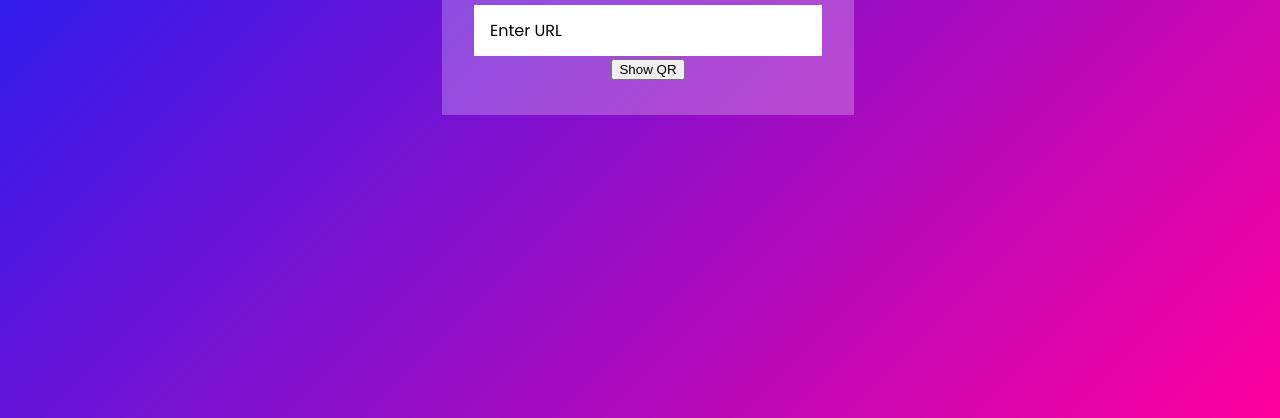
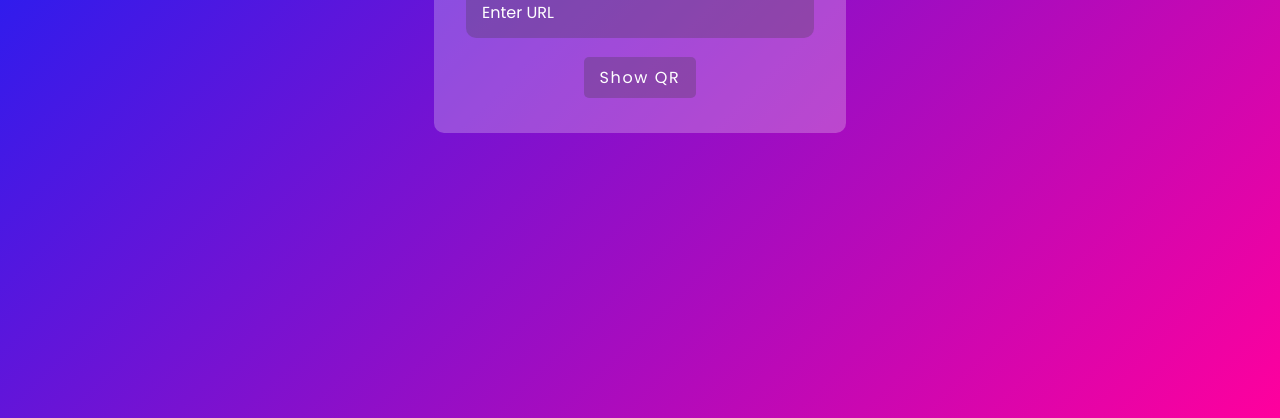
Before and after one commit to Sandeepkumar136/QR_Code_Generator_by_html_scss_js, a plain HTML site: page index.html in a window 1280 px wide. Shown: the part 398-816 px from the top of the page. Drawn offline with Linux system fonts and the light colour scheme.

Commit message:
Created User_Interface

```diff
--- a/index.html
+++ b/index.html
@@ -14,4 +14,6 @@
         <img src="" alt="" id="img_qr">
     </div>
 </body>
+<!-- js -->
+<script src="./script.js"></script>
 </html>
--- a/main.scss
+++ b/main.scss
@@ -1,14 +1,16 @@
 @import url('https://fonts.googleapis.com/css2?family=Poppins:ital,wght@0,100;0,200;0,300;0,400;0,500;0,600;0,700;0,800;0,900;1,100;1,200;1,300;1,400;1,500;1,600;1,700;1,800;1,900&display=swap');
 
 body{
-    width: 100%;
-    height: 100vh;
+    // width: 100%;
+    // height: 100vh;
     display: flex;
     justify-content: center;
     align-items: center;
     box-sizing: border-box;
     overflow: hidden;
     background: linear-gradient(135deg, #0022ff, #ff009d);
+    background-repeat: no-repeat;
+    height: 100vh;
 }
 
 .container{
@@ -19,6 +21,7 @@ body{
     gap: 0.2rem;
     flex-direction: column;
     padding: 2rem;
+    border-radius: 10px;
 }
 .heading{
     font-family: 'poppins',sans-serif;
@@ -29,14 +32,15 @@ body{
 #input_qr{
     border: none;
     outline: none;
-    background-color: #fff;
+    background-color: #39383843;
     border: none;
     outline: none;
     padding: 0.8rem 1rem;
     font-family: 'poppins',sans-serif;
     font-weight: 400;
     font-size: 1rem;
-    color: #000;
+    color: #fff;
+    border-radius: 10px;
 
 }
 ::placeholder{
@@ -44,5 +48,23 @@ body{
     font-family: 'poppins',sans-serif;
     font-weight: 400;
     font-size: 1rem;
+    color: #fff;
+}
+#button_qr{
+    font-family: 'poppins',sans-serif;
+    font-weight: 400;
+    font-size: 1rem;
+    padding: 0.5rem 1rem;
+    border: none;
+    outline: none;
+    margin-top: 1rem;
+    letter-spacing: 0.1rem;
+    border-radius: 5px;
+    background-color: #39383843;
+    color: #fff;
+    transition: 0.5s all;
+}
+#button_qr:hover{
+    background-color: #0006b3;
     color: #000;
 }
```
Also changed, not shown: main.css, 1 other file.
